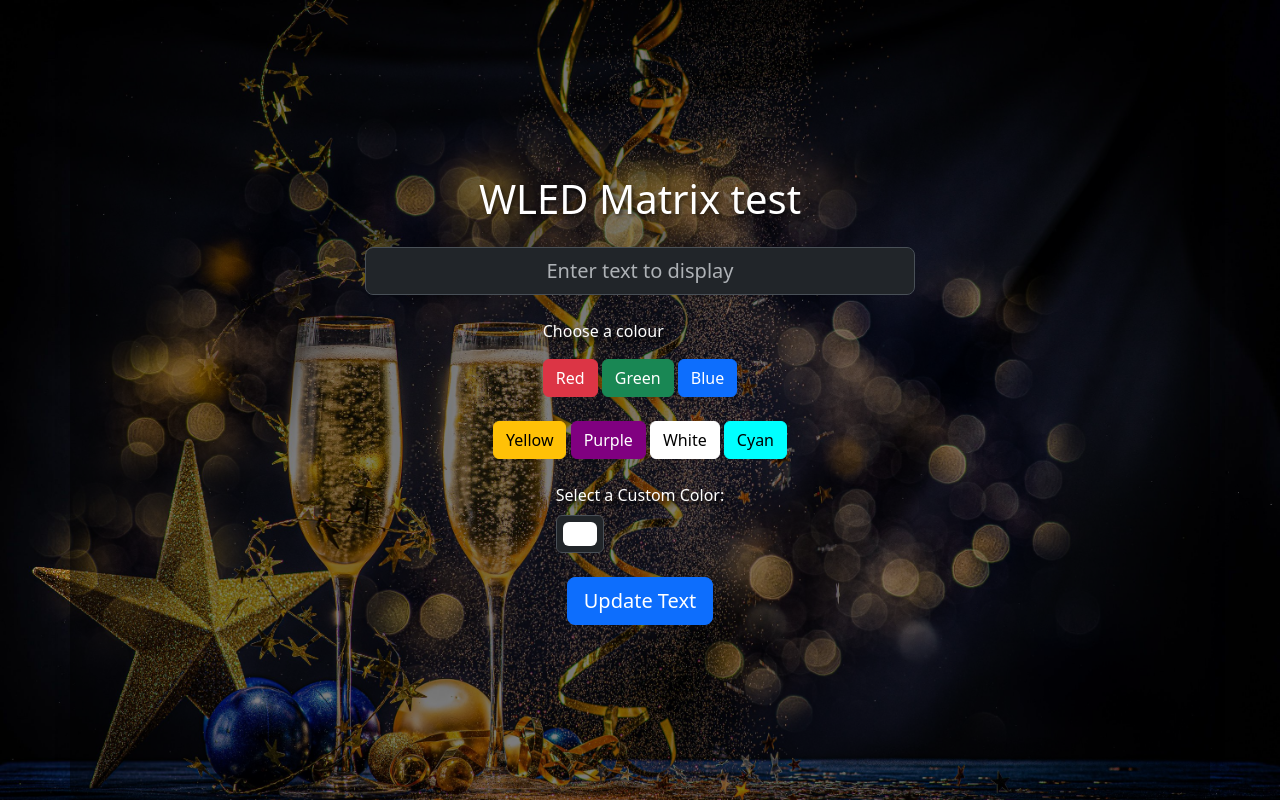
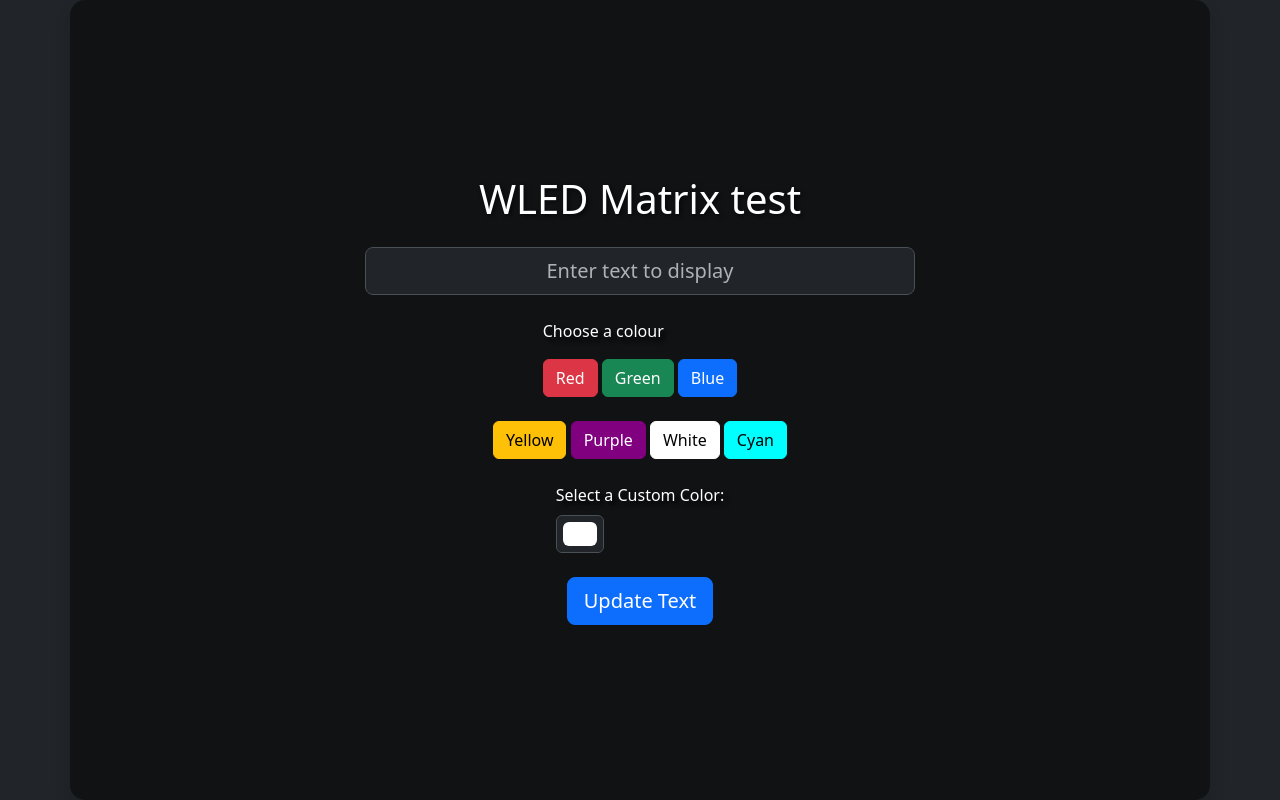
Before and after one commit to doghousedean/wled-api, a FastAPI app: page / in a window 1280 px wide. Run offline with FastAPI, Linux system fonts and the light colour scheme.

Commit message:
Updated background

```diff
--- a/src/templates/index.html
+++ b/src/templates/index.html
@@ -10,7 +10,6 @@
         body {
             width: 100vw;
             height: 100vh;
-            background-image: url('/static/background.jpg');
             background-size: cover;
             text-shadow: 4px 4px 4px black;
         }
```
